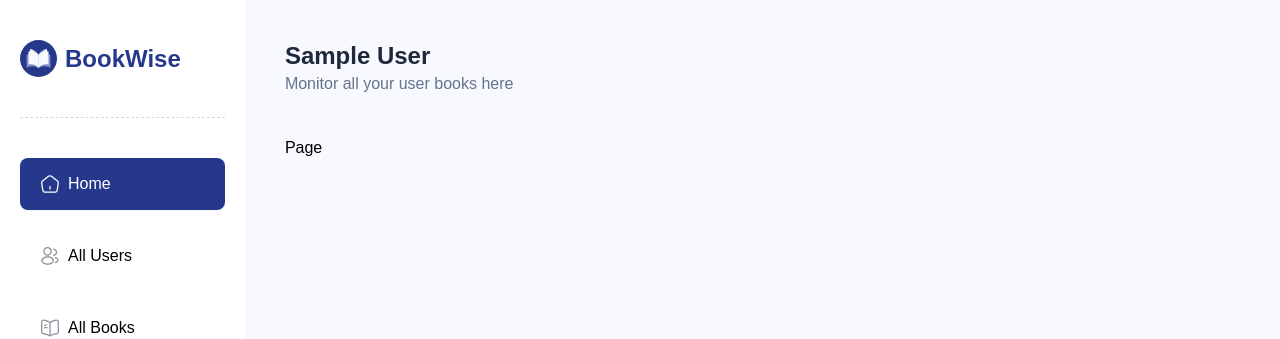
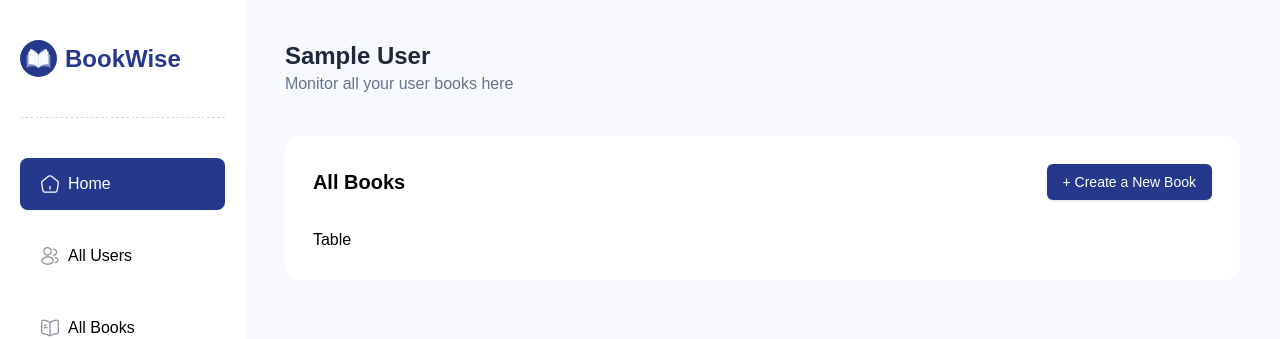
Before and after one commit to rocheredes/university-tutorial, a Next.js app: page /admin in a window 1280 px wide. Shown: the top 339 px of the page. Built offline with nearby package versions, Linux system fonts and the light colour scheme; no server answers; sample sign-in values are in the browser's storage; a web font is replaced by a local one.

Commit message:
add book form

```diff
--- /dev/null
+++ b/app/admin/books/new/page.tsx
@@ -0,0 +1,21 @@
+import BookForm from '@/components/admin/forms/BookForm'
+import { Button } from '@/components/ui/button'
+import Link from 'next/link'
+import React from 'react'
+
+const page = () => {
+    return (
+        <>
+            <Button className='back-btn' asChild>
+                <Link href="/admin/books">Go Back</Link>
+            </Button>
+
+            <section className='w-full max-w-2xl'>
+                <BookForm/>
+            </section>
+
+        </>
+    )
+}
+
+export default page
--- a/app/admin/page.tsx
+++ b/app/admin/page.tsx
@@ -1,9 +1,24 @@
+import { Button } from '@/components/ui/button'
+import Link from 'next/link'
 import React from 'react'
 
 const Page = () => {
-  return (
-    <div>Page</div>
-  )
+    return (
+        <section className='w-full rounded-2xl bg-white p-7'>
+            <div className='flex flex-wrap items-center justify-between gap-2'>
+                <h2 className='text-xl font-semibold'>All Books</h2>
+                <Button className='bg-primary-admin' asChild>
+                    <Link href="/admin/books/new" className='text-white'>
+                        + Create a New Book
+                    </Link>
+                </Button>
+            </div>
+
+            <div className='mt-7 w-full overflow-hidden'>
+                <p>Table</p>
+            </div>
+        </section>
+    )
 }
 
 export default Page
```
